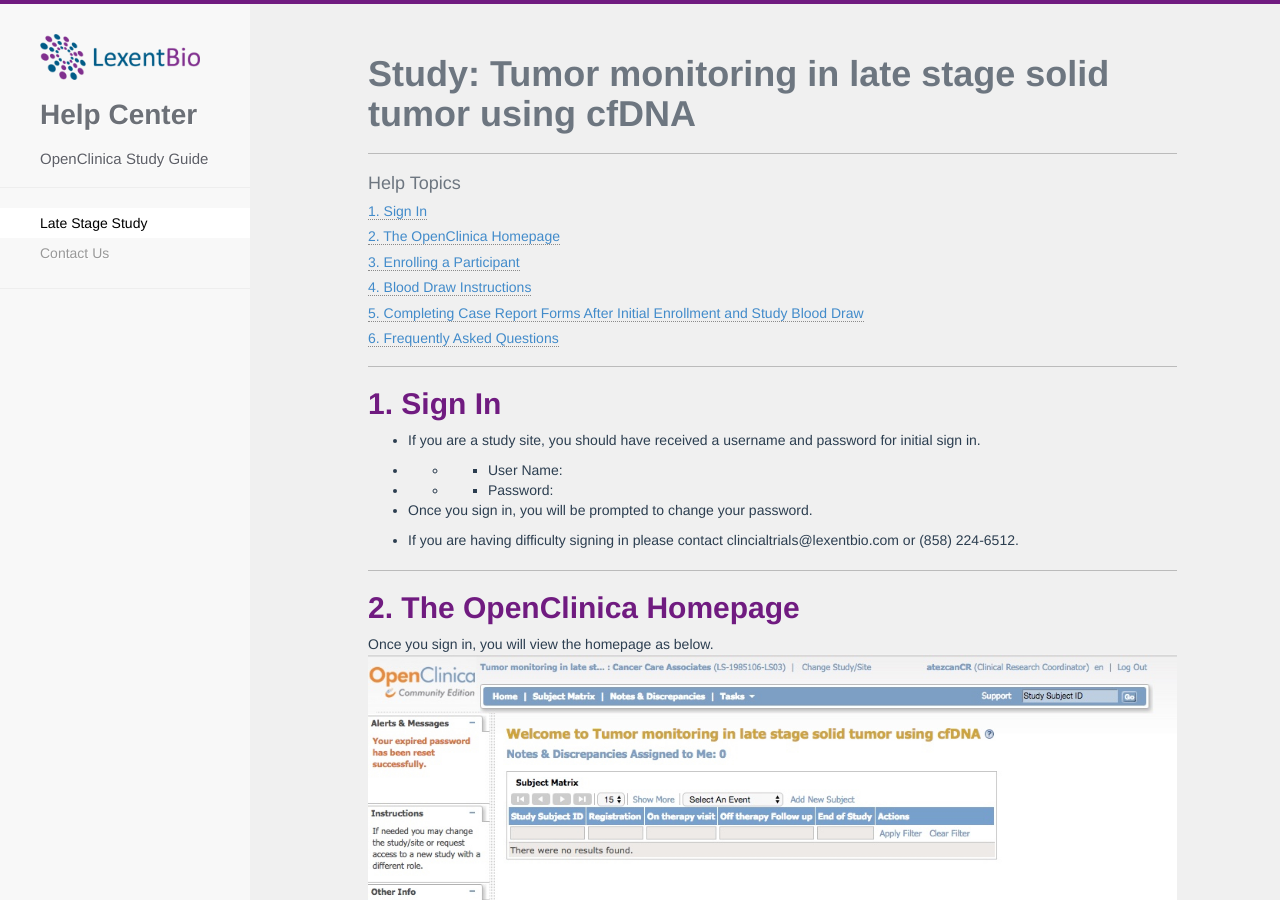
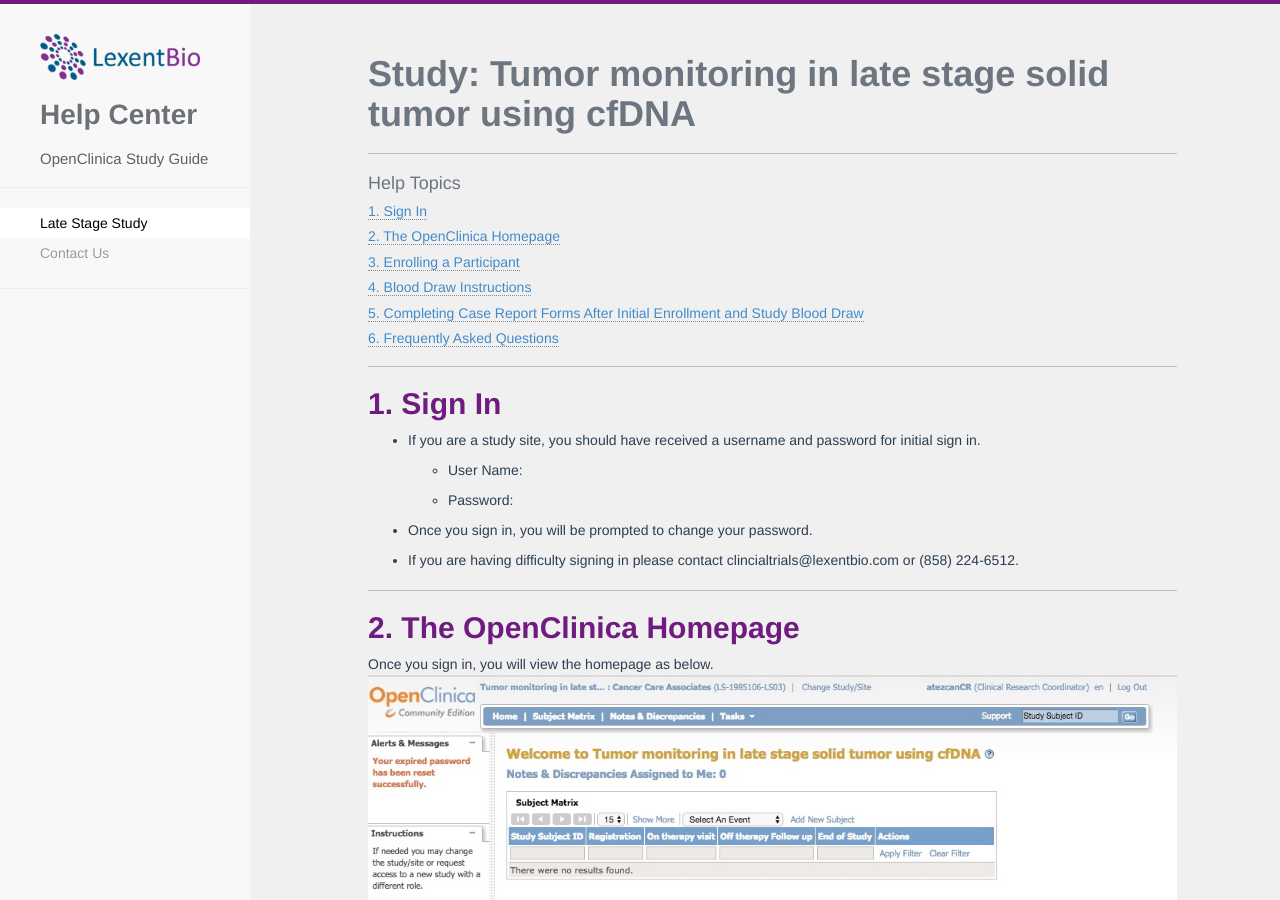
Before and after one commit to lexentbio/openclinica-docs, a Jekyll site: the page built from index.md, in a window 1280 px wide and 900 px high. Built offline with Jekyll 4.4.1, drawn with Linux system fonts in a browser that asks for light colours; nearby versions of some CDN libraries.

```diff
--- a/_late_stage_study_steps/sign-in.markdown
+++ b/_late_stage_study_steps/sign-in.markdown
@@ -6,8 +6,10 @@ position: 0
 
 * If you are a study site, you should have received a username and password for initial sign in.
 
-* * * User Name:
-* * * Password:
+  * User Name:
+
+
+  * Password:
 
 * Once you sign in, you will be prompted to change your password.
 
```
